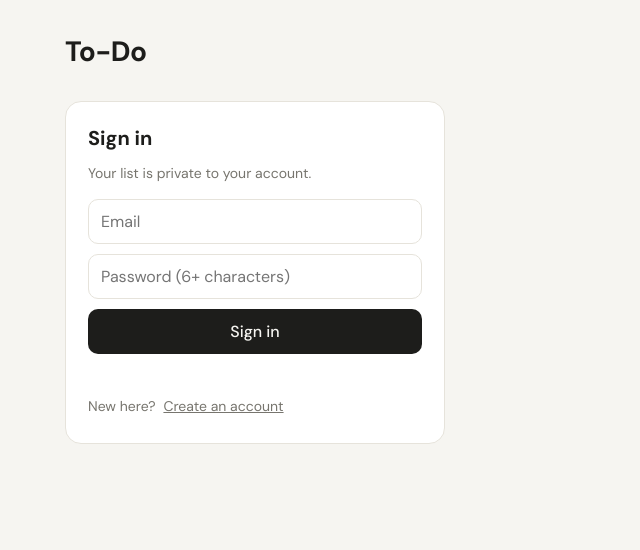
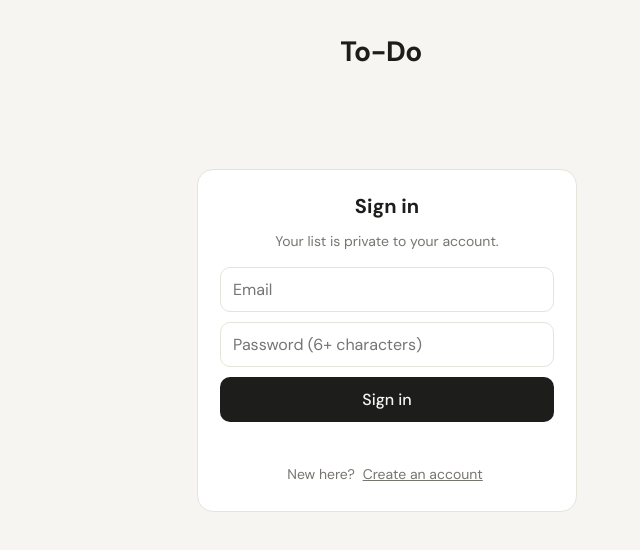
Before and after one commit to Fab1627/To-Do, a plain HTML site: page index.html in a window 1280 px wide. Shown: the whole page, without its empty margins (253-893 px from the left). Drawn offline with nearby package versions, Linux system fonts and the light colour scheme.

Commit message:
Center the sign-in page
Co-Authored-By: Claude Opus 5.5 <noreply@anthropic.com>
Claude-Session: https://claude.ai/code/session_013w1aotdRCx99V17ZDARpMR

```diff
--- a/index.html
+++ b/index.html
@@ -280,10 +280,13 @@
   #done { margin-top: 8px; }
   .who { font-size: 13px; color: var(--muted); margin-top: 4px; }
   .auth {
-    margin-top: 28px; background: var(--card); border: 1px solid var(--line); border-radius: 16px;
+    margin: 12vh auto 0; width: 100%; background: var(--card); border: 1px solid var(--line); border-radius: 16px;
     padding: 22px; display: flex; flex-direction: column; gap: 10px; max-width: 380px;
   }
-  .auth h2 { margin: 0; font-size: 20px; }
+  .auth h2 { margin: 0; font-size: 20px; text-align: center; }
+  .auth-sub, .auth-msg, .auth-switch { text-align: center; }
+  /* While signed out, center the title above the sign-in card */
+  body.signed-out header { justify-content: center; }
   .auth-sub { margin: 0 0 6px; color: var(--muted); font-size: 14px; }
   .auth input {
     border: 1px solid var(--line); border-radius: 10px; padding: 10px 12px; background: transparent;
@@ -1375,6 +1378,7 @@
     started = true;
     const uid = session.user.id;
     $("auth").hidden = true;
+    document.body.classList.remove("signed-out");
     $("app").hidden = false;
     $("who").hidden = false;
     $("whoEmail").textContent = session.user.email || "";
@@ -1463,7 +1467,7 @@
     });
     sb.auth.getSession().then(({ data }) => {
       if (data.session) startList(data.session);
-      else authForm.hidden = false;
+      else { authForm.hidden = false; document.body.classList.add("signed-out"); }
     });
   }
 
```
